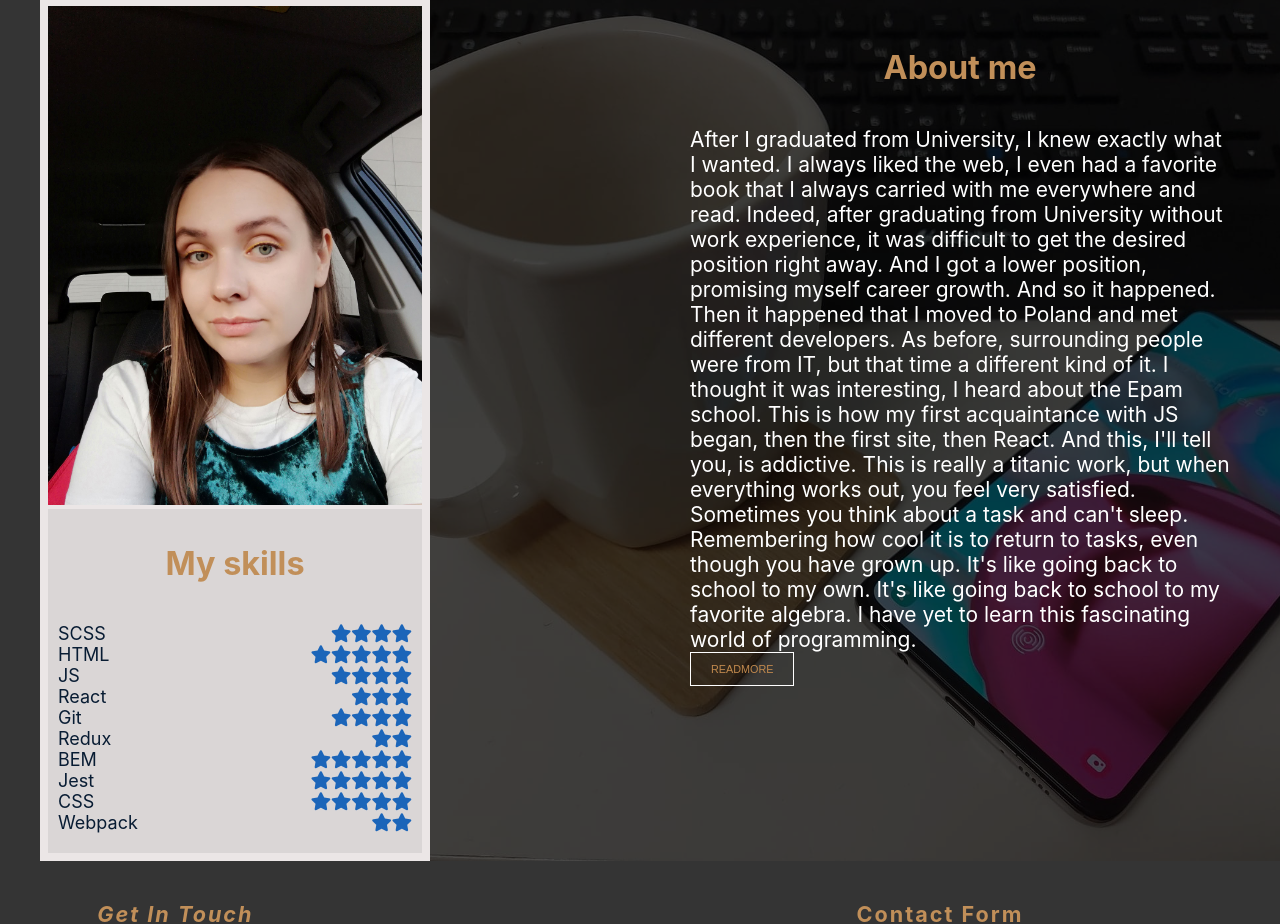
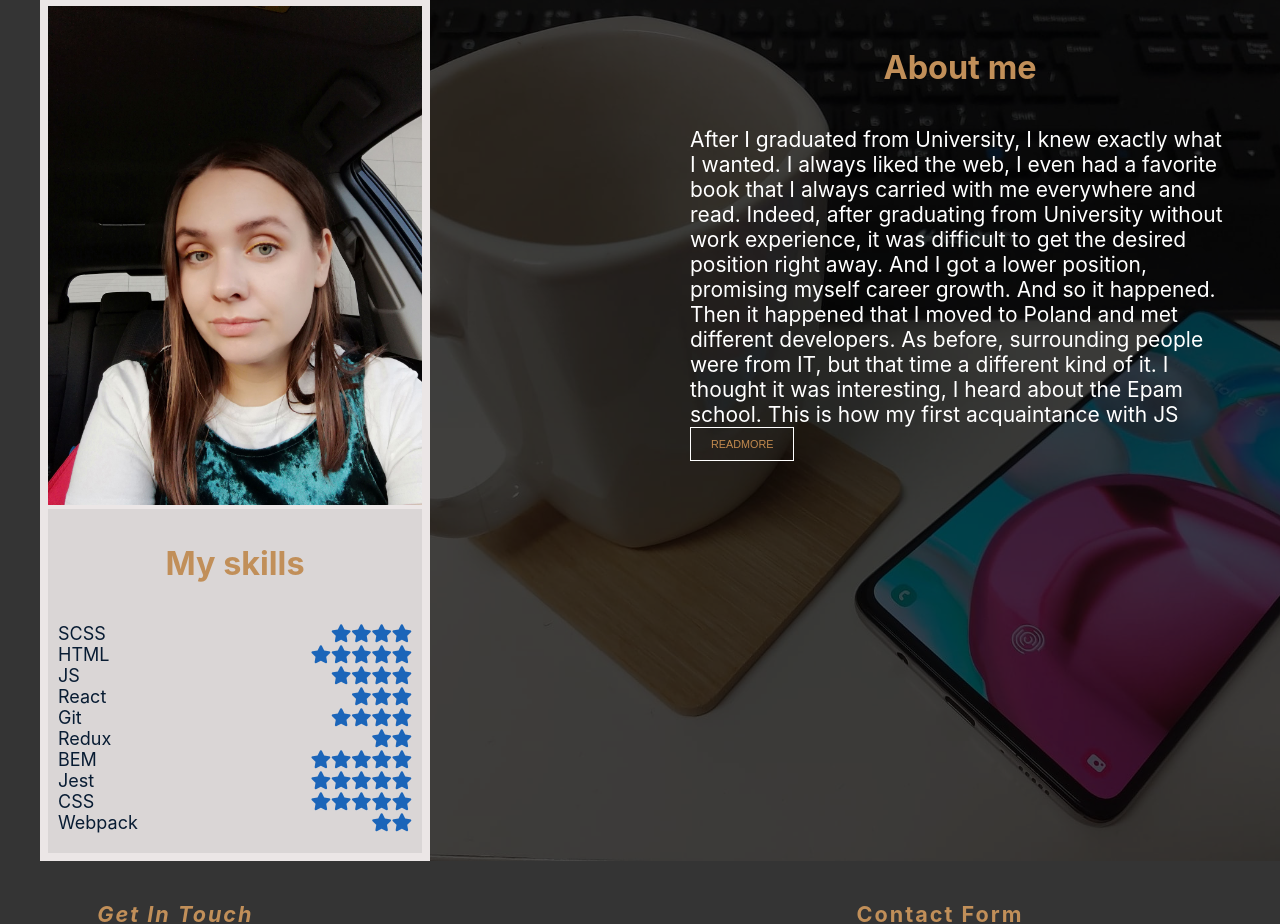
Before and after one commit to olvlesya/portfolio, a React (Create React App) app: page / in a window 1280 px wide. Shown: the part 802-1726 px from the top of the page. Built offline with nearby package versions, Linux system fonts and the light colour scheme; the HTML template or start-up script is replaced by a standard one.

Commit message:
fix: pr comments

```diff
--- a/src/common/ReadMore/ReadMore.jsx
+++ b/src/common/ReadMore/ReadMore.jsx
@@ -5,7 +5,7 @@ export function ReadMore({ children }) {
   const [status, setOpen] = useState(false);
   return (
     <div>
-      <div className={status ? "" : { readMoreHidden }}>{children}</div>
+      <div className={status ? "" : readMoreHidden}>{children}</div>
       {!status && (
         <button onClick={() => setOpen(!status)} className="portfolio-button">
           ReadMore
```
